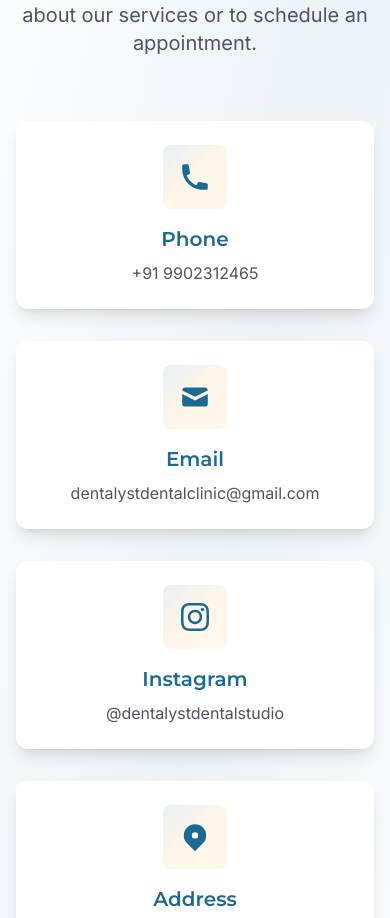
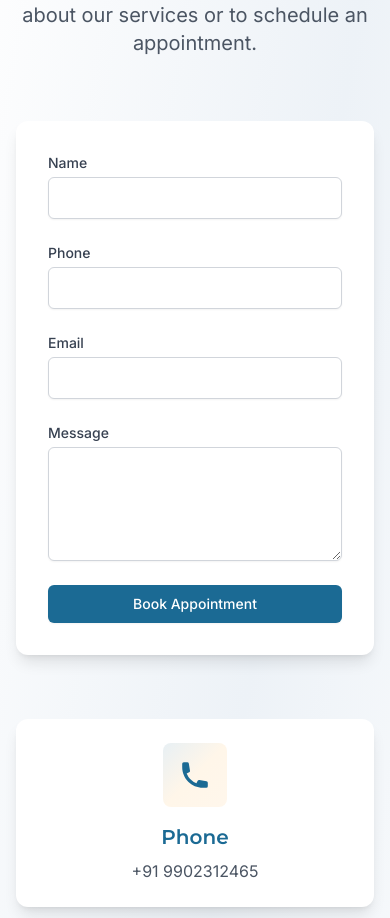
Before and after one commit to jaydeepc/dentalyst-website, a React (Vite) app: page / in a window 390 px wide. Shown: the part 6667-7585 px from the top of the page. Built offline with nearby package versions, Linux system fonts and the light colour scheme.

Commit message:
Add booking form with Google Sheets integration and fix navigation

```diff
--- a/src/components/layout/Header.jsx
+++ b/src/components/layout/Header.jsx
@@ -123,8 +123,8 @@ const Header = () => {
               </a>
             ))}
             <a
-              href="/#book"
-              onClick={(e) => handleNavClick(e, '/#book')}
+              href="/#contact"
+              onClick={(e) => handleNavClick(e, '/#contact')}
               className="btn bg-white text-primary hover:bg-white/90 transform hover:scale-105 hover:shadow-lg transition-all duration-300"
             >
               Book Appointment
@@ -169,8 +169,8 @@ const Header = () => {
                   </a>
                 ))}
                 <a
-                  href="/#book"
-                  onClick={(e) => handleNavClick(e, '/#book')}
+                  href="/#contact"
+                  onClick={(e) => handleNavClick(e, '/#contact')}
                   className="btn bg-white text-primary hover:bg-white/90 text-center mt-4 transform hover:scale-105 transition-all duration-300"
                 >
                   Book Appointment
--- a/src/components/sections/Contact.jsx
+++ b/src/components/sections/Contact.jsx
@@ -2,8 +2,56 @@ import { motion } from 'framer-motion';
 import { HiPhone, HiMail, HiLocationMarker } from 'react-icons/hi';
 import { FaInstagram } from 'react-icons/fa';
 import Section from '../common/Section';
+import { useState } from 'react';
 
 const Contact = () => {
+  const [formData, setFormData] = useState({
+    name: '',
+    phone: '',
+    email: '',
+    message: ''
+  });
+  const [isSubmitting, setIsSubmitting] = useState(false);
+  const [submitStatus, setSubmitStatus] = useState('');
+
+  const handleChange = (e) => {
+    setFormData({
+      ...formData,
+      [e.target.name]: e.target.value
+    });
+  };
+
+  const handleSubmit = async (e) => {
+    e.preventDefault();
+    setIsSubmitting(true);
+    setSubmitStatus('');
+
+    try {
+      await fetch('https://script.google.com/macros/s/AKfycbzGVYOJz36niPvITWIkl7QA_VdPLSirSfBG82YpeQDXgWiquxNe5jKHhI4iFKlKq147jQ/exec', {
+        method: 'POST',
+        mode: 'no-cors',
+        headers: {
+          'Content-Type': 'application/json',
+        },
+        body: JSON.stringify(formData)
+      });
+
+      // Since no-cors mode doesn't give us response details, we'll assume success
+      setSubmitStatus('success');
+      setFormData({
+        name: '',
+        phone: '',
+        email: '',
+        message: ''
+      });
+    } catch (error) {
+      setSubmitStatus('error');
+      console.error('Submission error:', error);
+    } finally {
+      setIsSubmitting(false);
+    }
+  };
+
   const contactInfo = [
     {
       icon: <HiPhone className="w-8 h-8" />,
@@ -55,6 +103,95 @@ const Contact = () => {
         </motion.p>
       </div>
 
+      {/* Booking Form */}
+      <motion.div
+        initial={{ opacity: 0, y: 20 }}
+        whileInView={{ opacity: 1, y: 0 }}
+        transition={{ duration: 0.5, delay: 0.2 }}
+        className="max-w-2xl mx-auto mb-16"
+      >
+        <form onSubmit={handleSubmit} className="bg-white rounded-xl shadow-lg p-8">
+          <div className="space-y-6">
+            <div>
+              <label htmlFor="name" className="block text-sm font-medium text-gray-700">
+                Name
+              </label>
+              <input
+                type="text"
+                name="name"
+                id="name"
+                required
+                value={formData.name}
+                onChange={handleChange}
+                className="mt-1 block w-full rounded-md border-gray-300 shadow-sm focus:border-primary focus:ring-primary sm:text-sm p-2 border"
+              />
+            </div>
+
+            <div>
+              <label htmlFor="phone" className="block text-sm font-medium text-gray-700">
+                Phone
+              </label>
+              <input
+                type="tel"
+                name="phone"
+                id="phone"
+                required
+                value={formData.phone}
+                onChange={handleChange}
+                className="mt-1 block w-full rounded-md border-gray-300 shadow-sm focus:border-primary focus:ring-primary sm:text-sm p-2 border"
+              />
+            </div>
+
+            <div>
+              <label htmlFor="email" className="block text-sm font-medium text-gray-700">
+                Email
+              </label>
+              <input
+                type="email"
+                name="email"
+                id="email"
+                required
+                value={formData.email}
+                onChange={handleChange}
+                className="mt-1 block w-full rounded-md border-gray-300 shadow-sm focus:border-primary focus:ring-primary sm:text-sm p-2 border"
+              />
+            </div>
+
+            <div>
+              <label htmlFor="message" className="block text-sm font-medium text-gray-700">
+                Message
+              </label>
+              <textarea
+                name="message"
+                id="message"
+                rows={4}
+                required
+                value={formData.message}
+                onChange={handleChange}
+                className="mt-1 block w-full rounded-md border-gray-300 shadow-sm focus:border-primary focus:ring-primary sm:text-sm p-2 border"
+              />
+            </div>
+
+            <div>
+              <button
+                type="submit"
+                disabled={isSubmitting}
+                className="w-full flex justify-center py-2 px-4 border border-transparent rounded-md shadow-sm text-sm font-medium text-white bg-primary hover:bg-primary/90 focus:outline-none focus:ring-2 focus:ring-offset-2 focus:ring-primary disabled:opacity-50"
+              >
+                {isSubmitting ? 'Submitting...' : 'Book Appointment'}
+              </button>
+            </div>
+
+            {submitStatus === 'success' && (
+              <p className="text-green-600 text-center">Appointment request submitted successfully!</p>
+            )}
+            {submitStatus === 'error' && (
+              <p className="text-red-600 text-center">Something went wrong. Please try again.</p>
+            )}
+          </div>
+        </form>
+      </motion.div>
+
       <div className="grid grid-cols-1 md:grid-cols-2 lg:grid-cols-4 gap-8">
         {contactInfo.map((info, index) => (
           <motion.a
--- a/src/components/sections/Hero.jsx
+++ b/src/components/sections/Hero.jsx
@@ -82,7 +82,7 @@ const Hero = () => {
               className="flex flex-col sm:flex-row gap-3 sm:gap-4 mb-8 sm:mb-12"
             >
               <a
-                href="/#book"
+                href="/#contact"
                 className="btn-secondary text-center transform hover:scale-105 hover:shadow-lg transition-all duration-300 bg-gradient-to-r from-secondary to-secondary-dark w-full sm:w-auto text-base sm:text-base"
               >
                 Book Appointment
--- a/src/pages/Home.jsx
+++ b/src/pages/Home.jsx
@@ -23,7 +23,7 @@ const Home = () => {
   }, []);
 
   return (
-    <div className="overflow-hidden">
+    <div>
       <Hero />
       <Services />
       <About />
```
